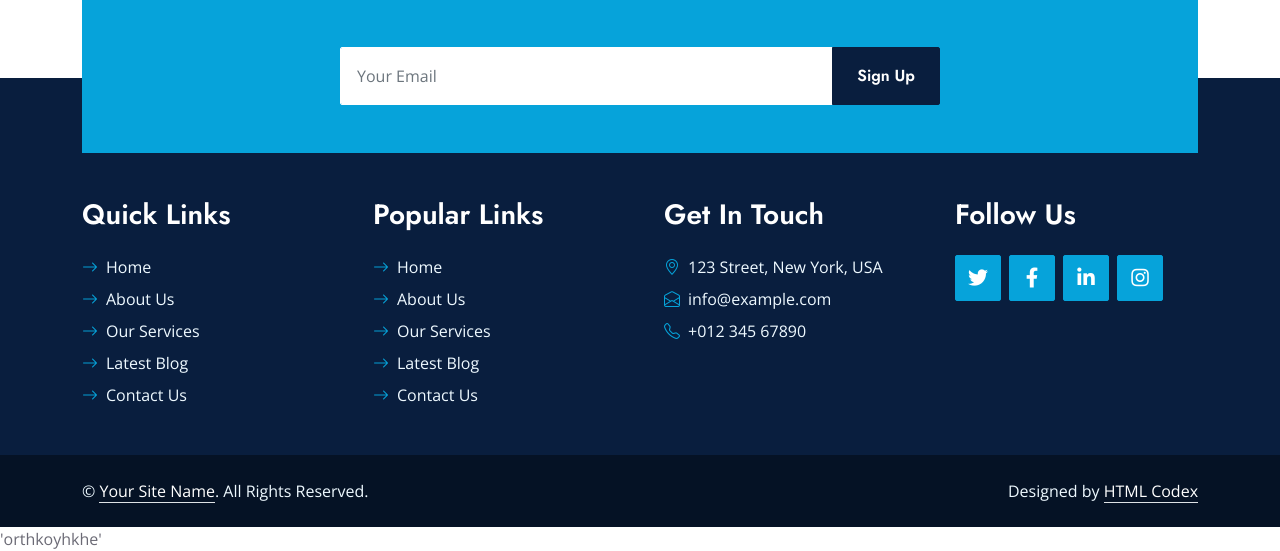
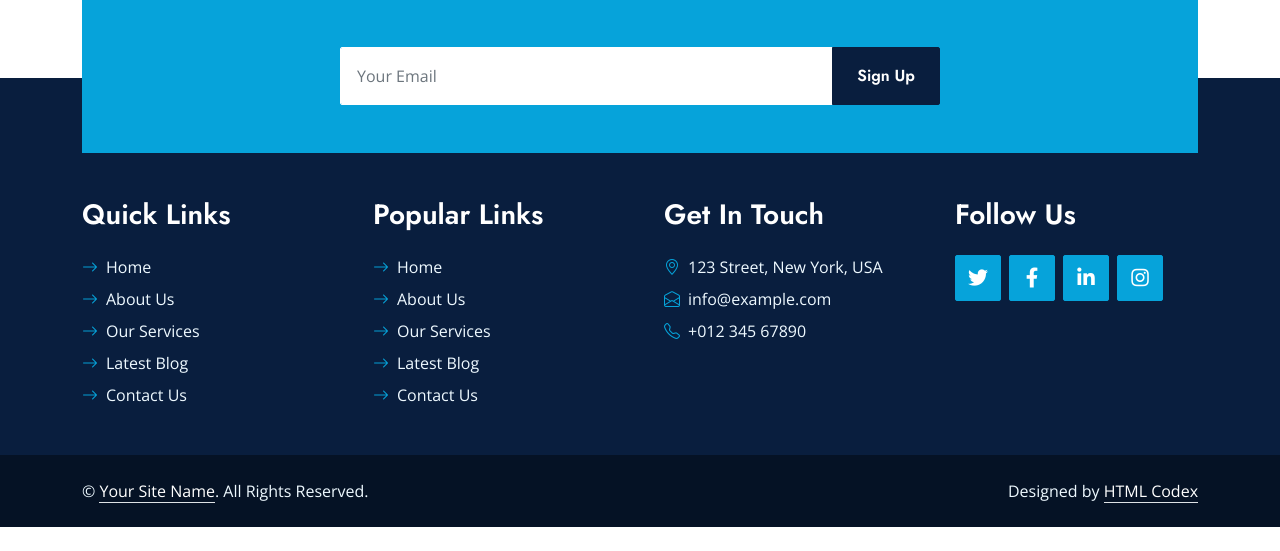
Before and after one commit to claudio-cordova-estrada/sistemaGalenosArquitectura, a Django app: template intranetGalenos/core/templates/core/team.html in a window 1280 px wide. Shown: the part 1309-1860 px from the top of the page. After the commit the page ends 1836 px from the top, so only its background shows below. Run offline with Django 5.2, Linux system fonts and the light colour scheme; the template is opened without the code that fills it, so the values that code supplies are empty; parts of the project's set-up code (start-up, migrations or seed data) failed here and were passed over; some libraries are stand-ins or nearby versions.

Commit message:
borrar pruebas
elimine la wuea

```diff
--- a/intranetGalenos/core/templates/core/aaa.html
+++ /dev/null
@@ -1 +0,0 @@
-wk54yi+'054ui+k054u+k'orgp+ko
--- a/intranetGalenos/core/templates/core/base.html
+++ b/intranetGalenos/core/templates/core/base.html
@@ -177,5 +177,3 @@
 </body>
 
 </html>
-
-'orthkoyhkhe'
```
